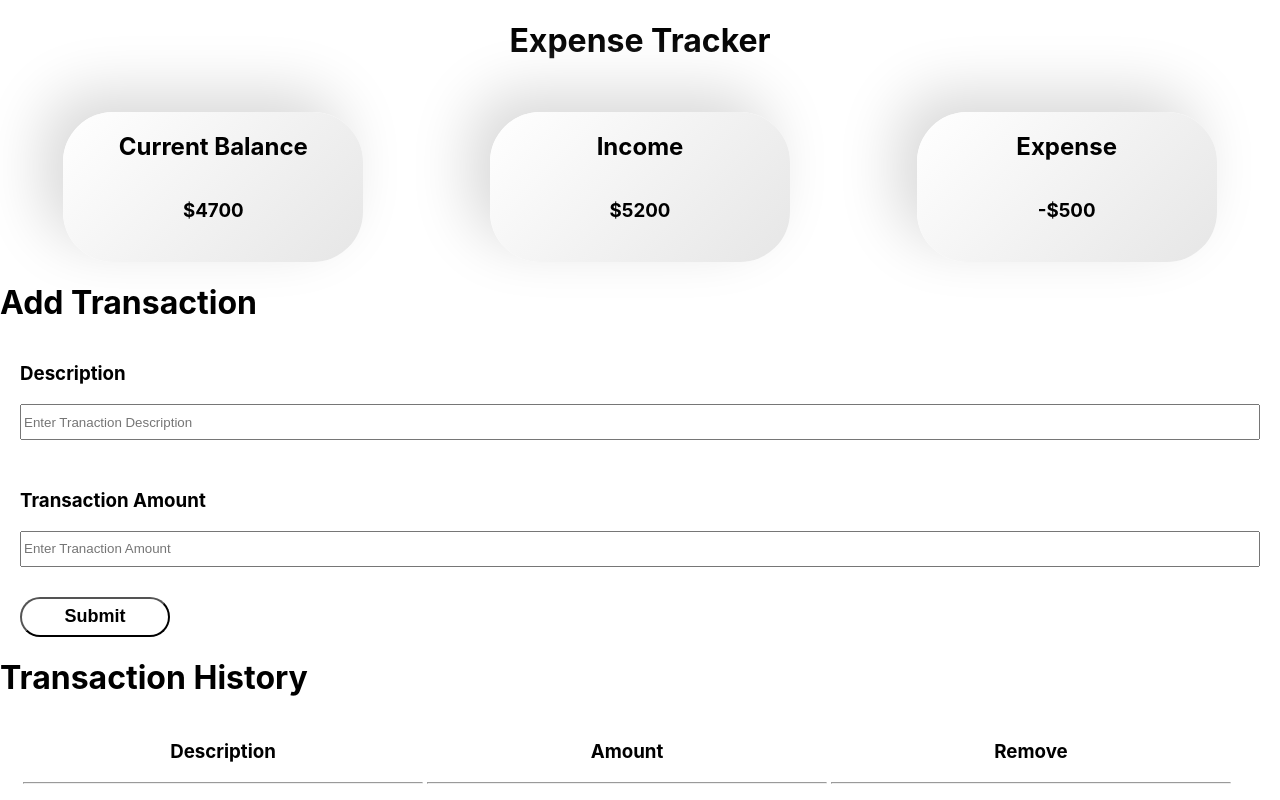
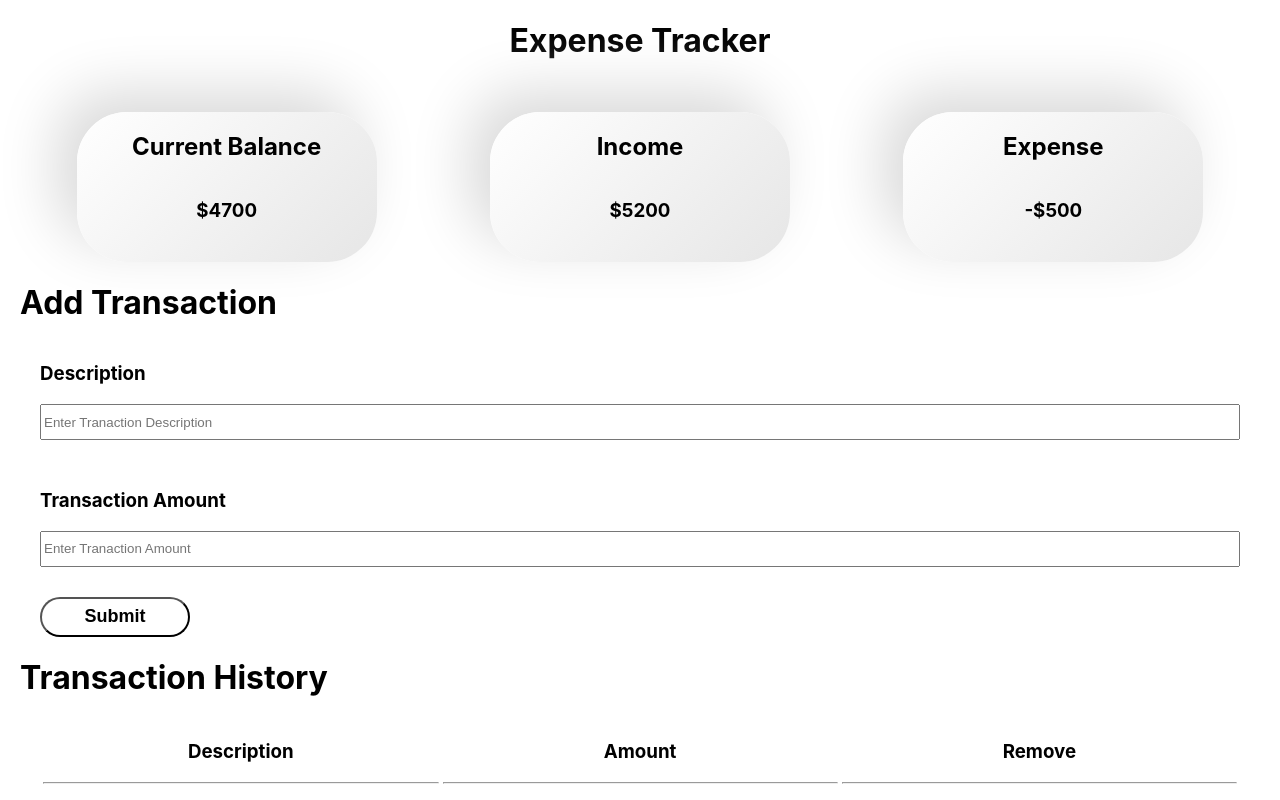
Before and after one commit to EhsanShakil/Expense-Tracker-Using-TypeScript, a React (Create React App) app: page / in a window 1280 px wide. Shown: the top 800 px of the page. Built offline with nearby package versions, Linux system fonts and the light colour scheme.

Commit message:
Update App.css

```diff
--- a/src/App.css
+++ b/src/App.css
@@ -1,3 +1,8 @@
+body {
+  box-sizing: border-box;
+  padding: 0px;
+  margin: 20px;
+}
 .container {
   border-radius: 50px;
   background: linear-gradient(315deg, #e6e6e6, #ffffff);
@@ -34,6 +39,7 @@
   outline: none;
   font-size: large;
   font-weight: bold;
+  cursor: pointer;
 }
 .table {
   margin: 20px;
```
